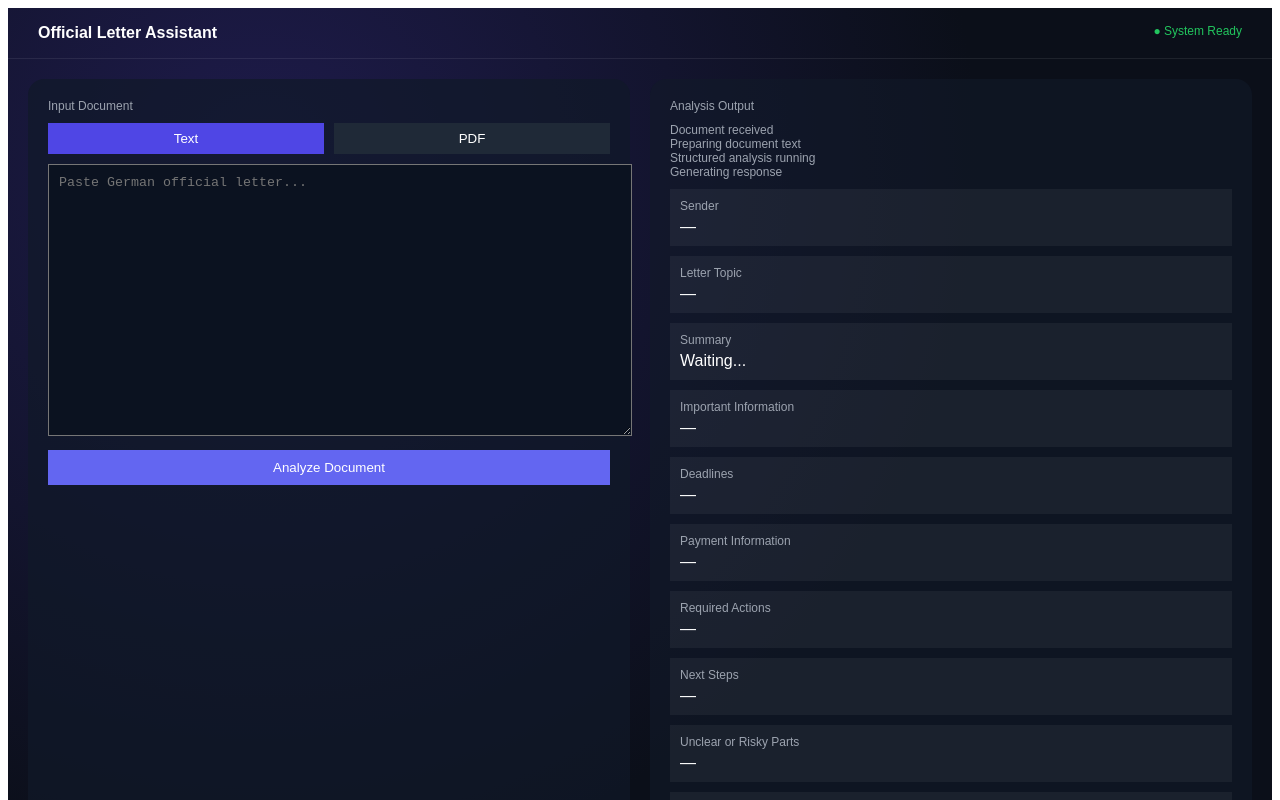
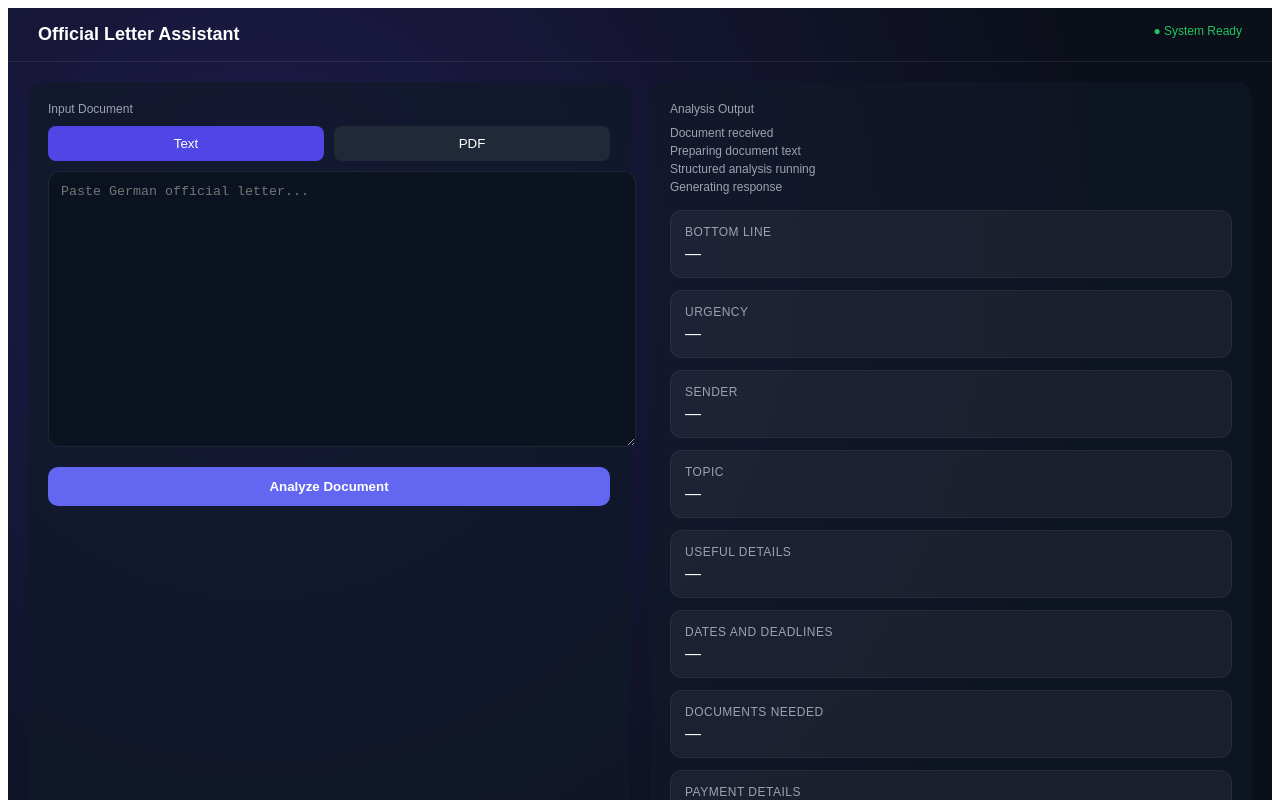
Before and after one commit to Mehmar-11/Official-Letter-Assistant, a React app in the folder frontend/: page / in a window 1280 px wide. Shown: the top 800 px of the page. Built offline with nearby package versions, Linux system fonts and the light colour scheme; the HTML template or start-up script is replaced by a standard one.

Commit message:
Updated frontend integration and UI

```diff
--- a/frontend/src/App.jsx
+++ b/frontend/src/App.jsx
@@ -29,13 +29,20 @@ export default function App() {
     try {
       const response = await fetch("http://localhost:8000/analyze-text", {
         method: "POST",
-        headers: { "Content-Type": "application/json" },
-        body: JSON.stringify({ letter_text: text }),
+        headers: {
+          "Content-Type": "application/json",
+        },
+        body: JSON.stringify({
+          letter_text: text,
+        }),
       });
 
       const data = await response.json();
+
       setResult(data);
-      typeText(data.summary || "", setAnimatedSummary);
+
+      typeText(data.bottom_line || "", setAnimatedSummary);
+
     } catch (err) {
       console.error("Backend error:", err);
       alert("Backend connection failed");
@@ -59,6 +66,7 @@ export default function App() {
         <div style={styles.leftPanel}>
           <div style={styles.panelTitle}>Input Document</div>
 
+          {/* MODE SWITCH */}
           <div style={styles.switchRow}>
             <button
               onClick={() => setMode("text")}
@@ -75,6 +83,7 @@ export default function App() {
             </button>
           </div>
 
+          {/* TEXT MODE */}
           {mode === "text" ? (
             <textarea
               value={text}
@@ -83,6 +92,7 @@ export default function App() {
               style={styles.textarea}
             />
           ) : (
+            /* PDF MODE */
             <div
               style={styles.dropZone}
               onDragOver={(e) => e.preventDefault()}
@@ -108,6 +118,7 @@ export default function App() {
             </div>
           )}
 
+          {/* BUTTON */}
           <button
             onClick={analyzeLetter}
             style={styles.analyzeBtn}
@@ -119,6 +130,7 @@ export default function App() {
 
         {/* RIGHT PANEL */}
         <div style={styles.rightPanel}>
+
           <div style={styles.panelTitle}>Analysis Output</div>
 
           {loading && (
@@ -127,7 +139,7 @@ export default function App() {
             </div>
           )}
 
-          {/* TIMELINE (REALISTIC) */}
+          {/* TIMELINE */}
           <div style={styles.timeline}>
             <div>Document received</div>
             <div>Preparing document text</div>
@@ -135,59 +147,68 @@ export default function App() {
             <div>Generating response</div>
           </div>
 
-          {/* OVERVIEW */}
+          {/* RESULT CARDS */}
+
+          <div style={styles.card}>
+            <div style={styles.label}>Bottom Line</div>
+            <div>{animatedSummary || result?.bottom_line || "—"}</div>
+          </div>
+
+          <div style={styles.card}>
+            <div style={styles.label}>Urgency</div>
+            <div>{result?.urgency || "—"}</div>
+          </div>
+
           <div style={styles.card}>
             <div style={styles.label}>Sender</div>
             <div>{result?.sender || "—"}</div>
           </div>
 
           <div style={styles.card}>
-            <div style={styles.label}>Letter Topic</div>
-            <div>{result?.letter_topic || "—"}</div>
+            <div style={styles.label}>Topic</div>
+            <div>{result?.topic || "—"}</div>
           </div>
 
           <div style={styles.card}>
-            <div style={styles.label}>Summary</div>
-            <div>{animatedSummary || "Waiting..."}</div>
-          </div>
-
-          {/* INFORMATION */}
-          <div style={styles.card}>
-            <div style={styles.label}>Important Information</div>
-            <div>{result?.important_information?.join(", ") || "—"}</div>
+            <div style={styles.label}>Useful Details</div>
+            <div>{result?.useful_details?.join(", ") || "—"}</div>
           </div>
 
           <div style={styles.card}>
-            <div style={styles.label}>Deadlines</div>
-            <div>{result?.deadlines?.join(", ") || "—"}</div>
+            <div style={styles.label}>Dates and Deadlines</div>
+            <div>{result?.dates_and_deadlines?.join(", ") || "—"}</div>
           </div>
 
           <div style={styles.card}>
-            <div style={styles.label}>Payment Information</div>
-            <div>{result?.payment_information?.join(", ") || "—"}</div>
-          </div>
-
-          {/* ACTIONS */}
-          <div style={styles.card}>
-            <div style={styles.label}>Required Actions</div>
-            <div>{result?.required_actions?.join(", ") || "—"}</div>
+            <div style={styles.label}>Documents Needed</div>
+            <div>{result?.documents_needed?.join(", ") || "—"}</div>
           </div>
 
           <div style={styles.card}>
-            <div style={styles.label}>Next Steps</div>
-            <div>{result?.next_steps?.join(", ") || "—"}</div>
+            <div style={styles.label}>Payment Details</div>
+            <div>{result?.payment_details?.join(", ") || "—"}</div>
           </div>
 
-          {/* WARNINGS */}
           <div style={styles.card}>
-            <div style={styles.label}>Unclear or Risky Parts</div>
-            <div>{result?.unclear_or_risky_parts?.join(", ") || "—"}</div>
+            <div style={styles.label}>What You Need To Do</div>
+            <div>{result?.what_user_needs_to_do?.join(", ") || "—"}</div>
+          </div>
+
+          <div style={styles.card}>
+            <div style={styles.label}>Possible Consequences</div>
+            <div>{result?.possible_consequences?.join(", ") || "—"}</div>
+          </div>
+
+          <div style={styles.card}>
+            <div style={styles.label}>Things To Double Check</div>
+            <div>{result?.things_to_double_check?.join(", ") || "—"}</div>
           </div>
 
           <div style={styles.card}>
             <div style={styles.label}>Safety Note</div>
             <div>{result?.safety_note || "—"}</div>
           </div>
+
         </div>
       </div>
     </div>
@@ -195,12 +216,14 @@ export default function App() {
 }
 
 /* ================= STYLES ================= */
+
 const styles = {
   page: {
-    height: "100vh",
+    minHeight: "100vh",
     background: "radial-gradient(circle at 20% 20%, #1e1b4b, #0b0f19 60%)",
     color: "white",
     fontFamily: "Arial",
+    paddingBottom: "40px",
   },
 
   topBar: {
@@ -210,9 +233,15 @@ const styles = {
     borderBottom: "1px solid rgba(255,255,255,0.08)",
   },
 
-  brand: { fontWeight: "600" },
+  brand: {
+    fontWeight: "600",
+    fontSize: "18px",
+  },
 
-  status: { color: "#22c55e", fontSize: "12px" },
+  status: {
+    color: "#22c55e",
+    fontSize: "12px",
+  },
 
   grid: {
     display: "grid",
@@ -239,22 +268,29 @@ const styles = {
     marginBottom: "10px",
   },
 
-  switchRow: { display: "flex", gap: "10px" },
+  switchRow: {
+    display: "flex",
+    gap: "10px",
+  },
 
   tab: {
     flex: 1,
-    padding: "8px",
+    padding: "10px",
     background: "#1f2937",
     color: "white",
     border: "none",
+    borderRadius: "8px",
+    cursor: "pointer",
   },
 
   activeTab: {
     flex: 1,
-    padding: "8px",
+    padding: "10px",
     background: "#4f46e5",
     color: "white",
     border: "none",
+    borderRadius: "8px",
+    cursor: "pointer",
   },
 
   textarea: {
@@ -263,15 +299,18 @@ const styles = {
     marginTop: "10px",
     background: "#0b1220",
     color: "white",
-    padding: "10px",
+    padding: "12px",
+    borderRadius: "12px",
+    border: "1px solid rgba(255,255,255,0.08)",
   },
 
   dropZone: {
     marginTop: "10px",
-    padding: "20px",
+    padding: "30px",
     border: "2px dashed #6366f1",
     textAlign: "center",
     position: "relative",
+    borderRadius: "12px",
   },
 
   hiddenFile: {
@@ -281,38 +320,50 @@ const styles = {
     height: "100%",
     top: 0,
     left: 0,
+    cursor: "pointer",
   },
 
   analyzeBtn: {
-    marginTop: "10px",
+    marginTop: "16px",
     width: "100%",
-    padding: "10px",
+    padding: "12px",
     background: "#6366f1",
     color: "white",
     border: "none",
+    borderRadius: "10px",
+    cursor: "pointer",
+    fontWeight: "600",
   },
 
   scanning: {
     padding: "10px",
     background: "rgba(99,102,241,0.2)",
     marginBottom: "10px",
+    borderRadius: "8px",
   },
 
   timeline: {
     fontSize: "12px",
     color: "#9ca3af",
-    marginBottom: "10px",
+    marginBottom: "16px",
+    display: "flex",
+    flexDirection: "column",
+    gap: "4px",
   },
 
   card: {
     background: "rgba(255,255,255,0.05)",
-    padding: "10px",
-    marginBottom: "10px",
+    padding: "14px",
+    marginBottom: "12px",
+    borderRadius: "12px",
+    border: "1px solid rgba(255,255,255,0.05)",
   },
 
   label: {
     fontSize: "12px",
     color: "#9ca3af",
-    marginBottom: "5px",
+    marginBottom: "6px",
+    textTransform: "uppercase",
+    letterSpacing: "0.5px",
   },
 };
```
